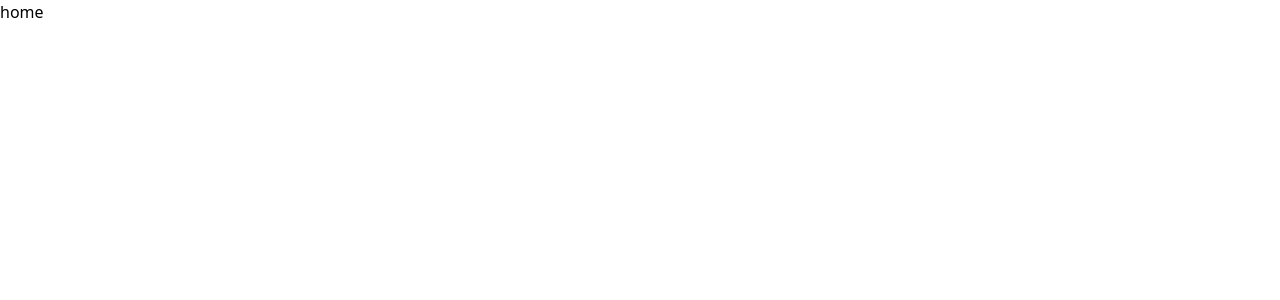
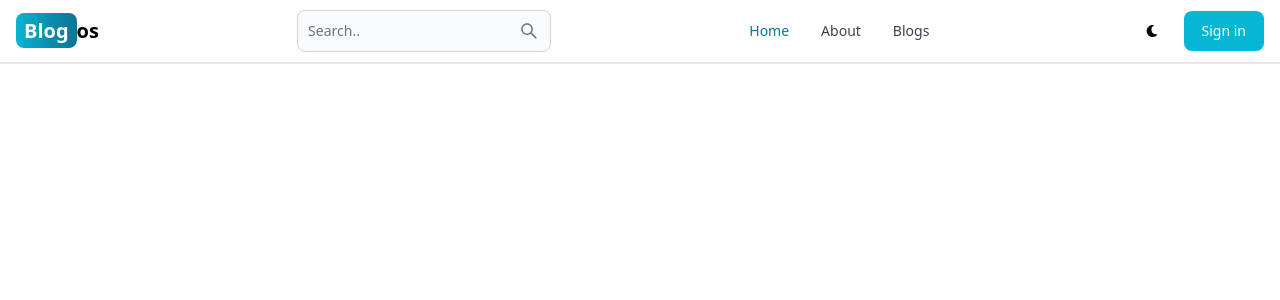
Before and after one commit to zohir96os/final-project-, a React (Vite) app in the folder frontend/: page / in a window 1280 px wide. Shown: the top 300 px of the page. Built offline with nearby package versions, Linux system fonts and the light colour scheme.

Commit message:
create header section

```diff
--- a/frontend/package.json
+++ b/frontend/package.json
@@ -10,8 +10,10 @@
     "preview": "vite preview"
   },
   "dependencies": {
+    "flowbite-react": "^0.7.3",
     "react": "^18.2.0",
     "react-dom": "^18.2.0",
+    "react-icons": "^5.0.1",
     "react-router-dom": "^6.22.3"
   },
   "devDependencies": {
--- a/frontend/src/App.jsx
+++ b/frontend/src/App.jsx
@@ -5,10 +5,12 @@
 import Signin from "./pages/Signin";
 import Dashboard from "./pages/Dashboard";
 import Blogs from "./pages/Blogs";
+import Header from "./components/Header";
 const App = () => {
   return (
     <div>
       <BrowserRouter>
+        <Header />
         <Routes>
           <Route path="/" element={<Home />} />
           <Route path="/about" element={<About />} />
--- /dev/null
+++ b/frontend/src/components/Header.jsx
@@ -0,0 +1,56 @@
+import { AiOutlineSearch } from "react-icons/ai";
+import { FaMoon } from "react-icons/fa";
+import { Navbar, TextInput, Button } from "flowbite-react";
+import { Link, useLocation } from "react-router-dom";
+
+const Header = () => {
+  const path = useLocation().pathname;
+  return (
+    <div>
+      <Navbar className="border-b-2">
+        <Link
+          to="/"
+          className="self-center whitespace-nowrap text-sm sm:text-xl font-semibold dark:text-white"
+        >
+          <span className="px-2 py-1 bg-gradient-to-r from-cyan-500 via-cyan-600 to-cyan-700 rounded-lg text-white">
+            Blog
+          </span>
+          os
+        </Link>
+        <form>
+          <TextInput
+            type="text"
+            placeholder="Search.."
+            rightIcon={AiOutlineSearch}
+            className="hidden lg:inline"
+          />
+        </form>
+        <Button className="w-12 h-10  lg:hidden" color="gray" pill>
+          <AiOutlineSearch />
+        </Button>
+        <div className="flex gap-2 md:order-2">
+          <Button className="w-12 h-10 hidden sm:inline" color="grey" pill>
+            <FaMoon />
+          </Button>
+          <Link to="/sign-in">
+            <Button gradientDuoTone="cyanToBlue">Sign in</Button>
+          </Link>
+          <Navbar.Toggle />
+        </div>
+        <Navbar.Collapse>
+          <Navbar.Link active={path === "/"} as={"div"}>
+            <Link to="/">Home</Link>
+          </Navbar.Link>
+          <Navbar.Link active={path === "/about"} as={"div"}>
+            <Link to="/about">About</Link>
+          </Navbar.Link>
+          <Navbar.Link active={path === "/blogs"} as={"div"}>
+            <Link to="/blogs">Blogs</Link>
+          </Navbar.Link>
+        </Navbar.Collapse>
+      </Navbar>
+    </div>
+  );
+};
+
+export default Header;
--- a/frontend/src/pages/Home.jsx
+++ b/frontend/src/pages/Home.jsx
@@ -1,7 +1,7 @@
 import React from "react";
 
 const Home = () => {
-  return <div>home</div>;
+  return <div></div>;
 };
 
 export default Home;
--- a/frontend/tailwind.config.js
+++ b/frontend/tailwind.config.js
@@ -1,8 +1,13 @@
 /** @type {import('tailwindcss').Config} */
 export default {
-  content: ["./index.html", "./src/**/*.{js,ts,jsx,tsx}"],
+  content: [
+    "./index.html",
+    "./src/**/*.{js,ts,jsx,tsx}",
+    "node_modules/flowbite-react/lib/esm/**/*.js",
+  ],
+
   theme: {
     extend: {},
   },
-  plugins: [],
+  plugins: [require("flowbite/plugin")],
 };
```
Also changed, not shown: 1 other file (tests, documents, lock files or other folders).
